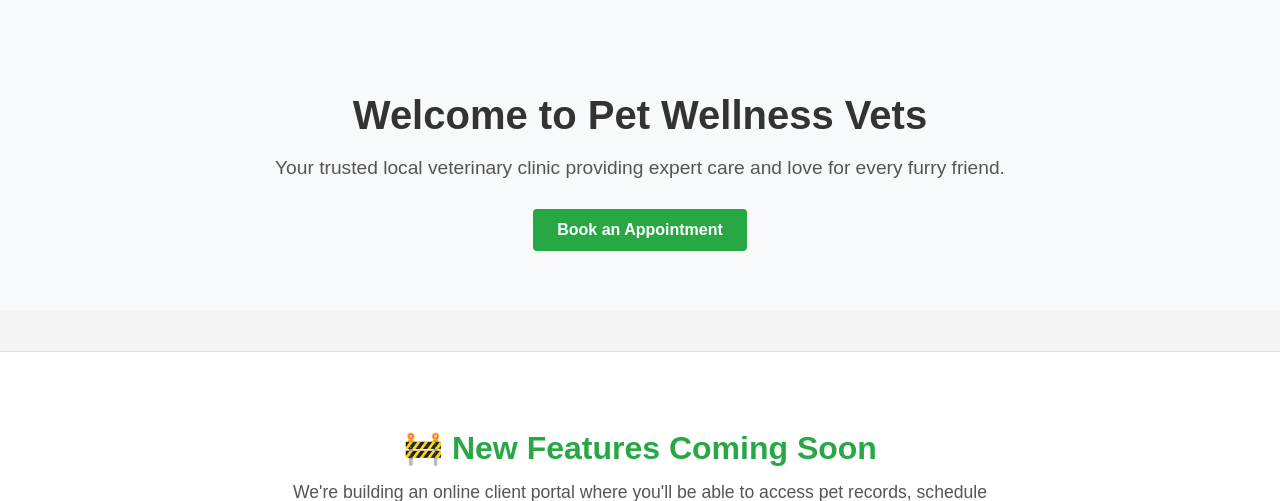
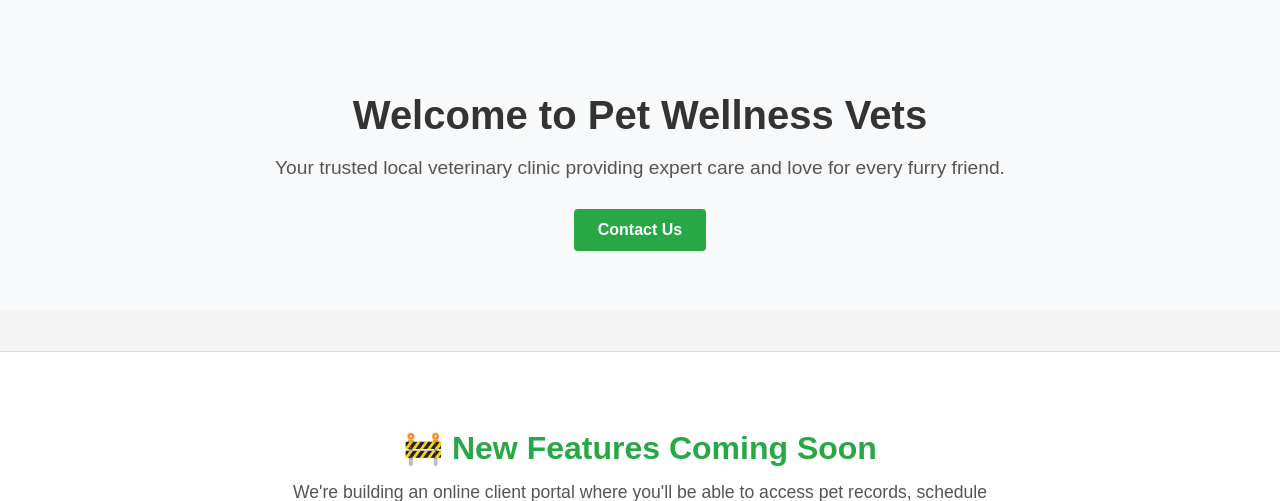
Before and after one commit to valkon30493/PetWellnessWeb, a Django app: template clinic/templates/clinic/home.html in a window 1280 px wide. Shown: the part 69-570 px from the top of the page. Run offline with Django 5.2, Linux system fonts and the light colour scheme; the template is opened without the code that fills it, so the values that code supplies are empty; parts of the project's set-up code (start-up, migrations or seed data) failed here and were passed over.

Commit message:
Update CTA to 'Contact Us' since clinic is not yet open

```diff
--- a/clinic/templates/clinic/home.html
+++ b/clinic/templates/clinic/home.html
@@ -45,7 +45,7 @@
         <section class="hero">
             <h1>Welcome to Pet Wellness Vets</h1>
             <p>Your trusted local veterinary clinic providing expert care and love for every furry friend.</p>
-            <a href="/contact/" class="hero-btn">Book an Appointment</a>
+            <a href="/contact/" class="hero-btn">Contact Us</a>
         </section>
 
         <section class="coming-soon">
```
